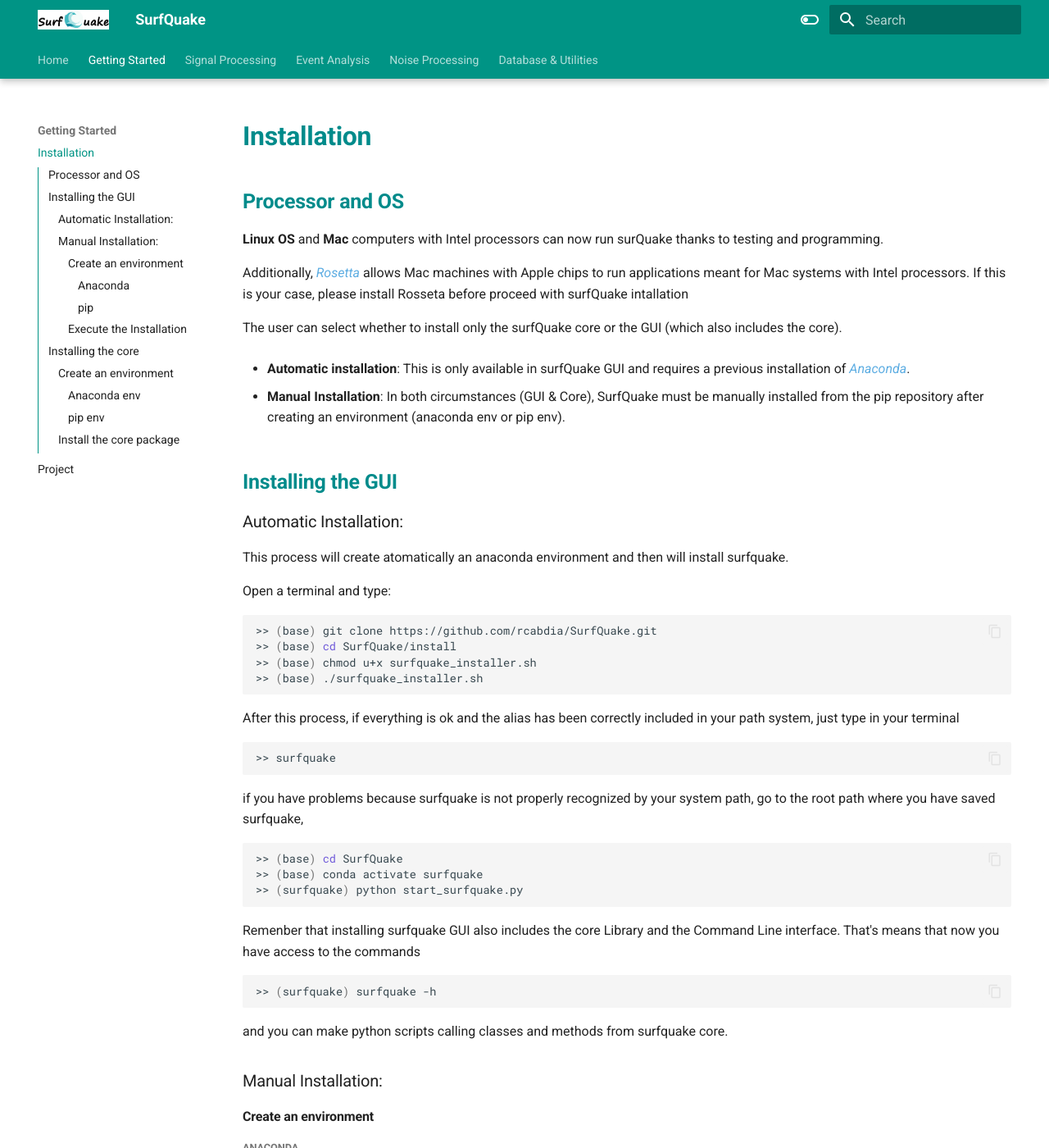
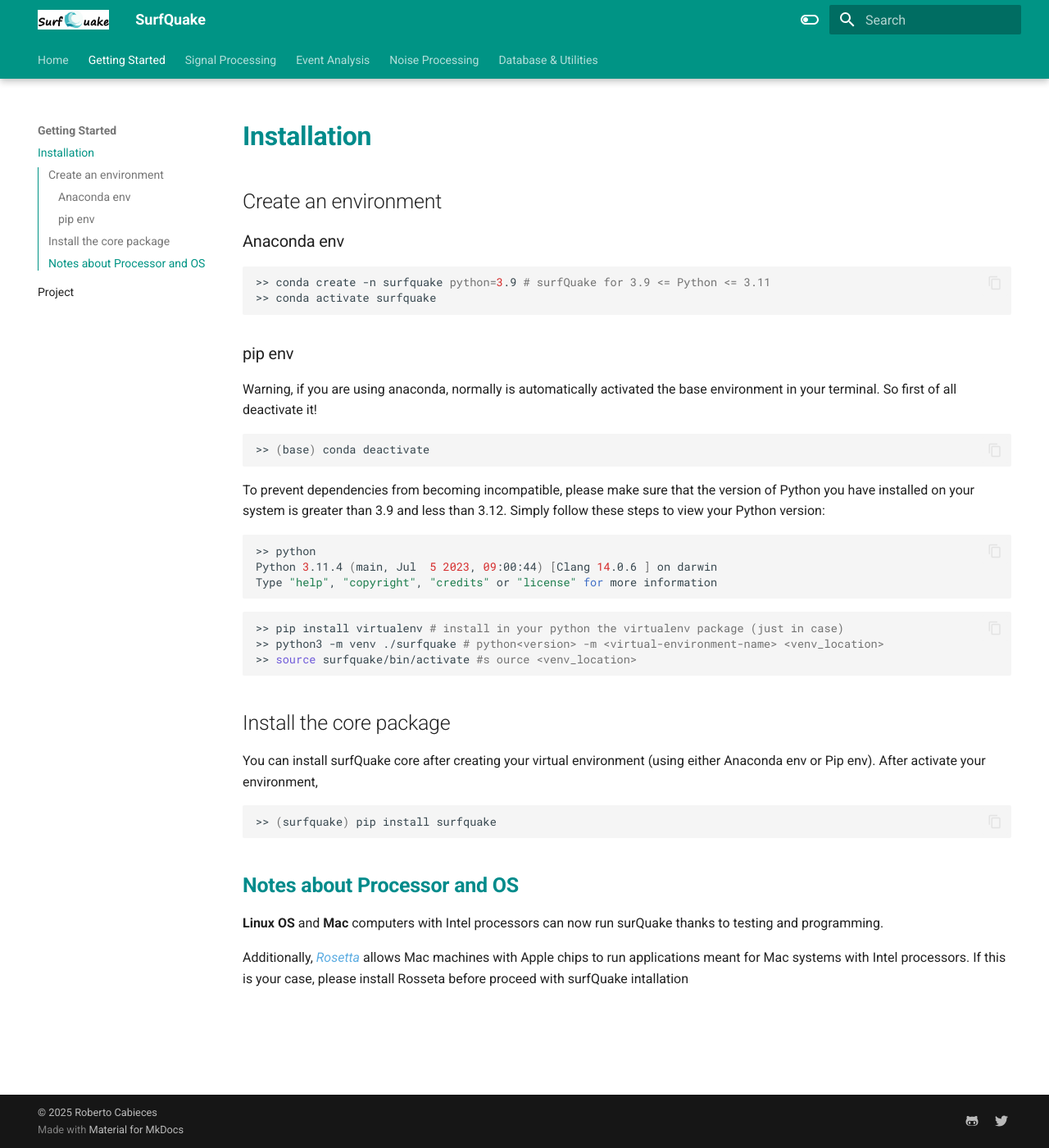
Before and after one commit to ProjectISP/surfquaketutorial.github.io, an MkDocs documentation site: the page built from docs/install.md, in a window 1280 px wide and 1400 px high. Shown: the whole window at 82% size. Built offline with MkDocs 1.6.1 and Material for MkDocs 9.7.7, drawn with Linux system fonts in a browser that asks for light colours; some of the changed text lies outside the part shown.

Commit message:
Improved Install

````diff
--- a/docs/install.md
+++ b/docs/install.md
@@ -1,106 +1,14 @@
 # <span style="color:darkcyan;">**Installation**</span>
 
-## <span style="color:darkcyan;"> **Processor and OS** </span>
+## Create an environment
 
-**Linux OS** and **Mac** computers with Intel processors can now run surQuake thanks to testing and programming.
-
-Additionally, [<span style="color:#5DADE2">*Rosetta*</span>](https://support.apple.com/en-us/102527#:~:text=Rosetta%20is%20not%20an%20app,it%20like%20you%20normally%20would.) allows Mac machines with Apple chips to run applications meant for Mac systems with Intel processors. If this is your case, please install Rosseta before proceed with surfQuake intallation
-
-The user can select whether to install only the surfQuake core or the GUI (which also includes the core).
-
-- **Automatic installation**: This is only available in surfQuake GUI and requires a previous installation of [<span style="color:#5DADE2">*Anaconda*</span>](https://www.anaconda.com/download).
-
-- **Manual Installation**: In both circumstances (GUI & Core), SurfQuake must be manually installed from the pip repository after creating an environment (anaconda env or pip env).
-
-
-## <span style="color:darkcyan;"> **Installing the GUI** </span>
-
-### Automatic Installation:
-
-This process will create atomatically an anaconda environment and then will install surfquake.
-
-Open a terminal and type:
-
-```bash
->> (base) git clone https://github.com/rcabdia/SurfQuake.git
->> (base) cd SurfQuake/install
->> (base) chmod u+x surfquake_installer.sh
->> (base) ./surfquake_installer.sh
-```
-
-After this process, if everything is ok and the alias has been correctly included in your path system, just type in your terminal
-
-```bash
->> surfquake
-```
-if you have problems because surfquake is not properly recognized by your system path, go to the root path where you have saved surfquake,
-
-```bash
->> (base) cd SurfQuake
->> (base) conda activate surfquake
->> (surfquake) python start_surfquake.py
-```
-
-Remenber that installing surfquake GUI also includes the core Library and the Command Line interface. That's means that now you have access to the commands
-```bash
->> (surfquake) surfquake -h
-```
-
-and you can make python scripts calling classes and methods from surfquake core.
-
-
-### Manual Installation:
-#### Create an environment
-
-##### Anaconda
-```bash
->> (base) conda create -n surfquake python=3.9
->> (base) conda activate surfquake
-```
-
-##### pip
-
-Warning, if you are using anaconda, normally is automatically activated the base environment in your terminal. So first of all deactivate it!
-
-```bash
->> (base) conda deactivate
-```
-
-```bash
->> pip install virtualenv
->> python<version> -m venv surfquake
->> source surfquake/bin/activate # activate your environment
-```
-
-#### Execute the Installation
-
-Now, you can proceed with the installation of the full surfQuake program:
-
-```bash
->> (surfquake) cd SurfQuake
->> (surfquake) pip install -r requirements.txt
-```
-
-to start the program
-
-```bash
->> (surfquake) cd SurfQuake
->> (surfquake) python start_surfquake.py
-```
-
-
-## <span style="color:darkcyan;"> **Installing the core** </span>
-
-
-### Create an environment
-
-#### Anaconda env
+### Anaconda env
 ```bash
 >> conda create -n surfquake python=3.9 # surfQuake for 3.9 <= Python <= 3.11
 >> conda activate surfquake
 ```
 
-#### pip env
+### pip env
 
 Warning, if you are using anaconda, normally is automatically activated the base environment in your terminal. So first of all deactivate it!
 
@@ -123,9 +31,15 @@
 >> source surfquake/bin/activate #s ource <venv_location>
 ```
 
-### Install the core package
+## Install the core package
 You can install surfQuake core after creating your virtual environment (using either Anaconda env or Pip env). After activate your environment,
 
 ```bash
 >> (surfquake) pip install surfquake
 ```
+
+## <span style="color:darkcyan;"> **Notes about Processor and OS** </span>
+
+**Linux OS** and **Mac** computers with Intel processors can now run surQuake thanks to testing and programming.
+
+Additionally, [<span style="color:#5DADE2">*Rosetta*</span>](https://support.apple.com/en-us/102527#:~:text=Rosetta%20is%20not%20an%20app,it%20like%20you%20normally%20would.) allows Mac machines with Apple chips to run applications meant for Mac systems with Intel processors. If this is your case, please install Rosseta before proceed with surfQuake intallation
````
